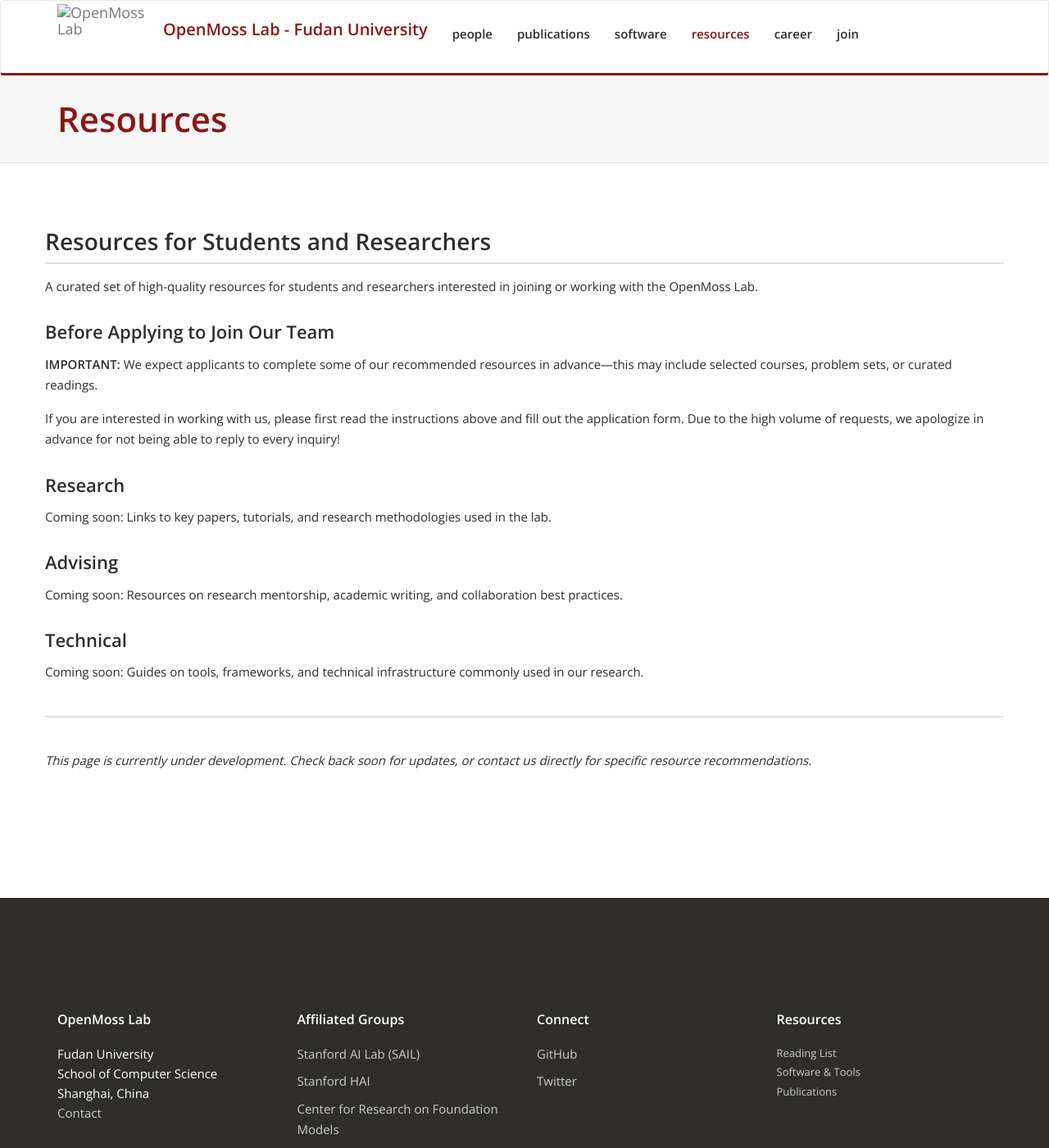
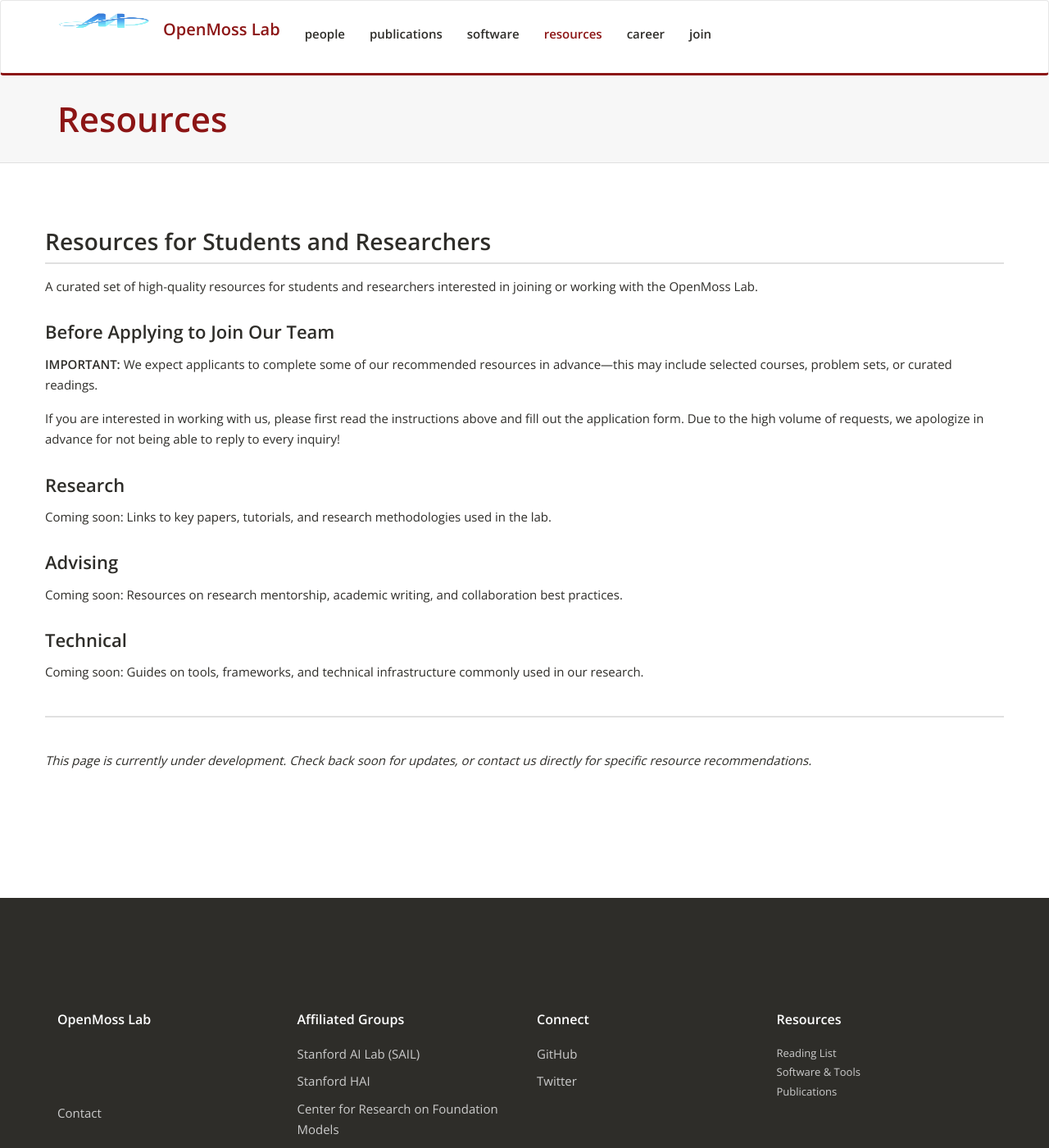
Before and after one commit to dalstonChen/openmosslab, a Jekyll site: the page built from resources.md, in a window 1280 px wide and 1400 px high. Shown: the whole window at 82% size. Built offline with Jekyll 4.4.1, drawn with Linux system fonts in a browser that asks for light colours.

Commit message:
modify lab name & address

```diff
--- a/_config.yml
+++ b/_config.yml
@@ -1,6 +1,6 @@
 # Site settings
 title: "OpenMoss Lab"
-subtitle: "Fudan University"
+subtitle: ""
 description: "The OpenMoss Lab at Fudan University focuses on large language models, multimodal learning, embodied AI, and contextual intelligence."
 baseurl: "/openmosslab" # the subpath of your site, e.g. /blog
 url: "https://dalstonchen.github.io" # the base hostname & protocol for your site
@@ -8,11 +8,11 @@ url: "https://dalstonchen.github.io" # the base hostname & protocol for your sit
 # Organization info
 organization:
   name: "OpenMoss Lab"
-  full_name: "OpenMoss Lab - Fudan University"
-  institution: "Fudan University"
-  department: "School of Computer Science"
-  location: "Shanghai, China"
-  email: "xpqiu@fudan.edu.cn"
+  full_name: "OpenMoss Lab"
+  location1: "3 Lane 699, Huafa Road, Xuhui District"
+  location2: "Building 2X, No. 2005 Songhu Road, Yangpu District"
+  city: "Shanghai, China"
+
 
 # Social links
 social:
```
Also changed, not shown: assets/img/logos/openmoss-logo.png (added), 3 other files.
